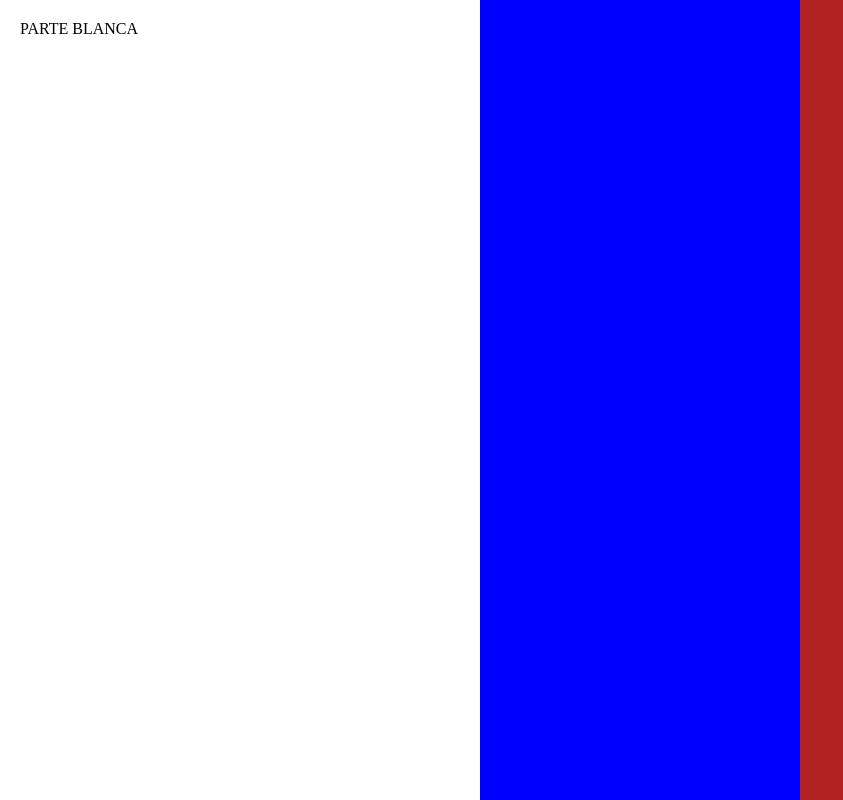
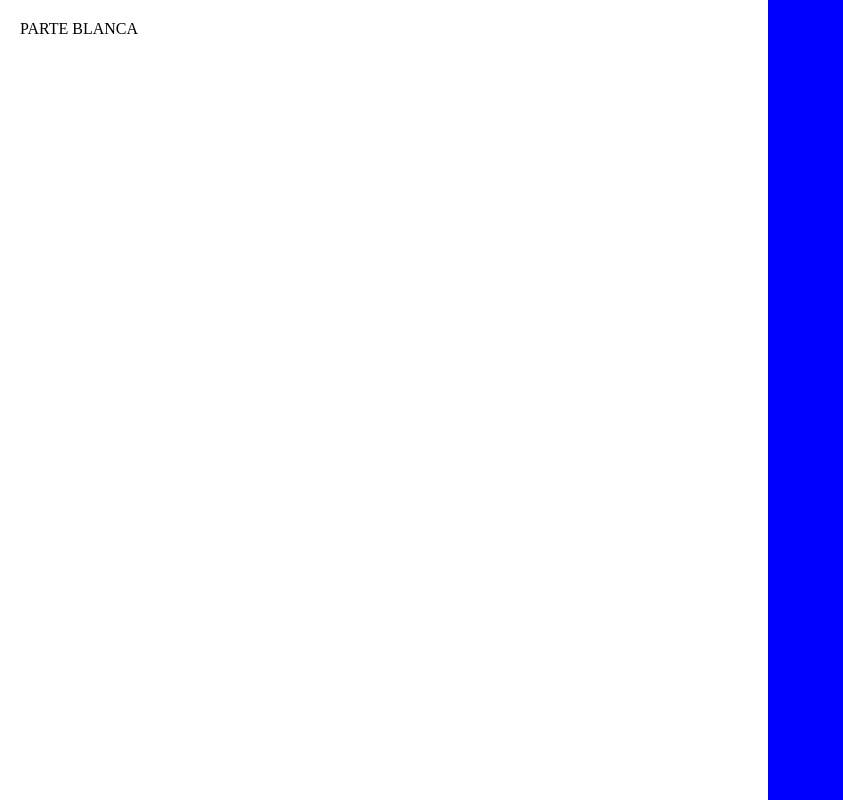
Before and after one commit to ian1zora/practicasian, a plain HTML site: page index.html in a window 1280 px wide. Shown: the whole page, without its empty margins (0-843 px from the left). Drawn offline with Linux system fonts and the light colour scheme.

Commit message:
comienzo

```diff
--- a/css/estilo.css
+++ b/css/estilo.css
@@ -8,7 +8,7 @@
  body{
     background-color: firebrick;
      height: 100vh;  /*unidad VIEWPORT HEIGHT*/
-     width: 100vh;   /*unidad VIEWPORT WIDTH*/
+     width: 100vw;   /*unidad VIEWPORT WIDTH*/
 }
 
 .contenedor{
```
